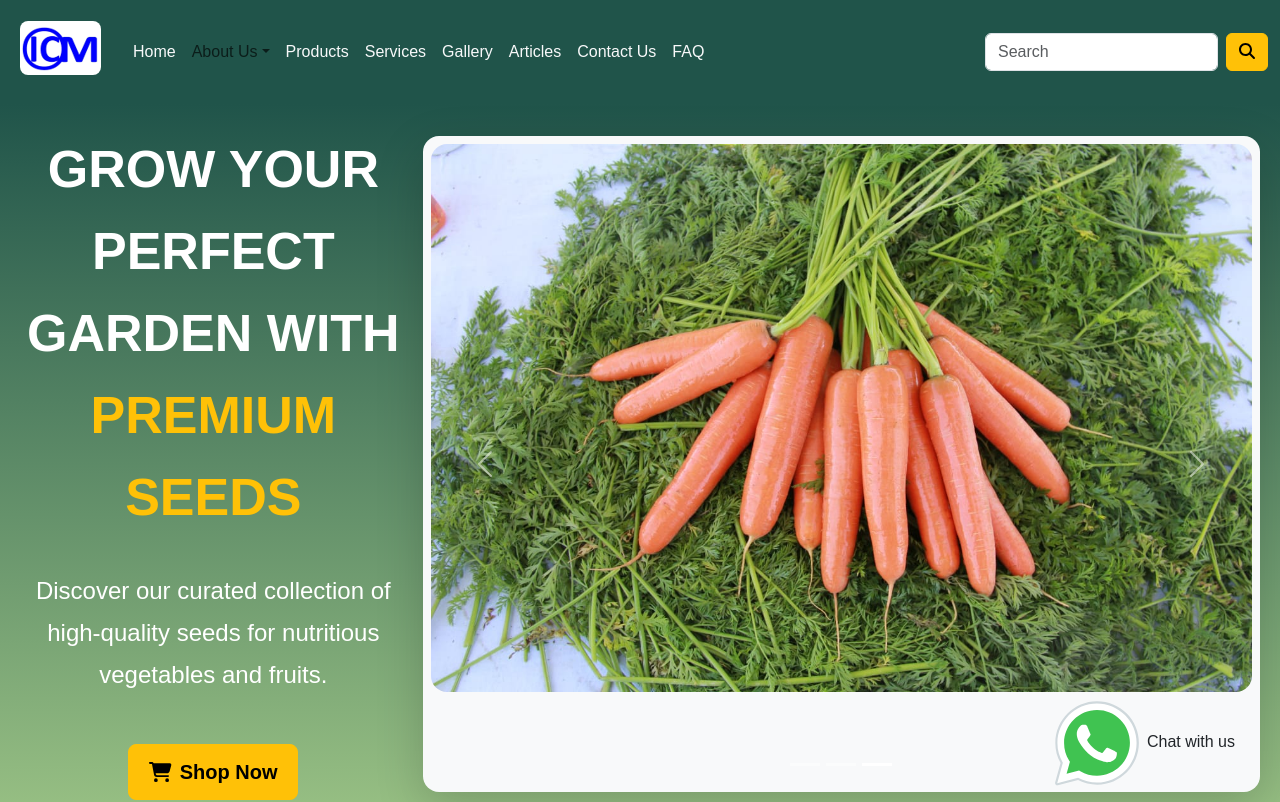
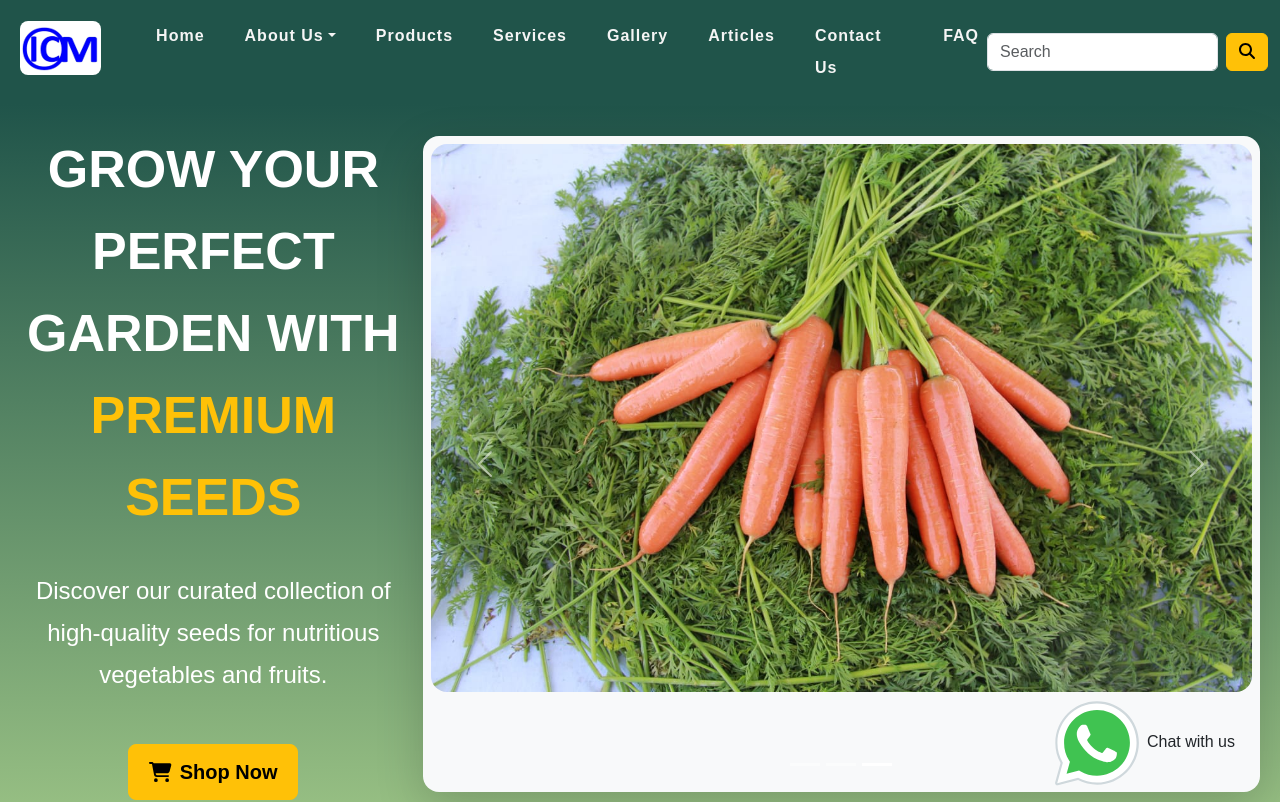
Before and after one commit to josephkipkemoi/icm, a React (Create React App) app: page / in a window 1280 px wide. Shown: the top 802 px of the page. Built offline with nearby package versions, Linux system fonts and the light colour scheme; a web font is replaced by a local one.

Commit message:
header nav links spacing

```diff
--- a/src/components/header.css
+++ b/src/components/header.css
@@ -1,14 +1,8 @@
 header {
    background-color:  #20544a;
    color: white;
-   /* position: sticky;
-   top: 0;
-   z-index: 2; */
 }
 .nav-container {
-    /* position: sticky;
-    top: 0; */
-    z-index: 1;
     background-color: #20544a;
 }
 .nav-bg {
@@ -36,3 +30,29 @@ nav {
 .nav-bg-component {
      background-color: #20544a;
 }
+.nav-bg-component a {
+    color: whitesmoke;
+    transition: 0.3s ease-in;
+
+    font-weight: 800;
+    letter-spacing: 1px;
+}
+.nav-bg-component a:nth-child(1) {
+     margin-right: 24px;
+}
+.nav-bg-component a:nth-child(4) {
+     margin-left: 24px;
+     margin-right: 24px;
+}
+.nav-bg-component a:nth-child(6) {
+     margin-left: 24px;
+}
+.nav-bg-component a:nth-child(7) {
+     margin-left: 24px;
+}
+.nav-bg-component a:nth-child(8) {
+     margin-left: 24px;
+}
+.nav-bg-component a:hover{
+    color: lightgreen;
+}
--- a/src/components/header.js
+++ b/src/components/header.js
@@ -67,15 +67,15 @@ const HeaderComponent = () => {
                     <Navbar.Toggle aria-controls="navbarScroll" className="nav-bg-component" />
                     <Navbar.Collapse id="navbarScroll"  className="nav-bg-component">
                     <Nav
-                        className="me-auto my-2 my-lg-0 nav-bg-component text-light"
+                        className="me-auto my-2 my-lg-0 nav-bg-component"
                         style={{ maxHeight: '100px' }}
                         navbarScroll
                     >
-                        <Link to="/" className="nav-link text-decoration-none text-light">
+                        <Link to="/" className="nav-link text-decoration-none">
                                 Home
                         </Link>
-                          <NavDropdown className="text-light" title="About Us" id="navbarScrollingDropdown">
-                        <NavDropdown.Item>
+                        <NavDropdown className="text-light" title="About Us" id="navbarScrollingDropdown">
+                        <NavDropdown.Item className="nav-drop-down">
                             <Link to="/about-us" className="text-decoration-none text-dark">
                                 About Us
                             </Link>
@@ -97,22 +97,22 @@ const HeaderComponent = () => {
                             </Link>
                         </NavDropdown.Item>
                         </NavDropdown>
-                        <Link to="/products" className="nav-link text-decoration-none text-light">
+                        <Link to="/products" className="nav-link text-decoration-none">
                                 Products
                         </Link>
-                        <Link to="/services" className="nav-link text-decoration-none text-light">
+                        <Link to="/services" className="nav-link text-decoration-none">
                                 Services
                         </Link>
-                        <Link to="/gallery" className="nav-link text-decoration-none text-light">
+                        <Link to="/gallery" className="nav-link text-decoration-none">
                                 Gallery
                         </Link>
-                        <Link to="/articles" className="nav-link text-decoration-none text-light">
+                        <Link to="/articles" className="nav-link text-decoration-none">
                                 Articles
                         </Link>
-                        <Link to="/contact-us" className="nav-link text-decoration-none text-light">
+                        <Link to="/contact-us" className="nav-link text-decoration-none">
                                 Contact Us
                         </Link>
-                        <Link to="/faq" className="nav-link text-decoration-none text-light">
+                        <Link to="/faq" className="nav-link text-decoration-none">
                                 FAQ
                         </Link>
                     </Nav>
```
